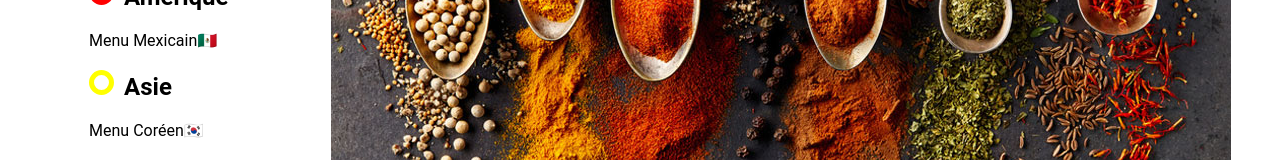
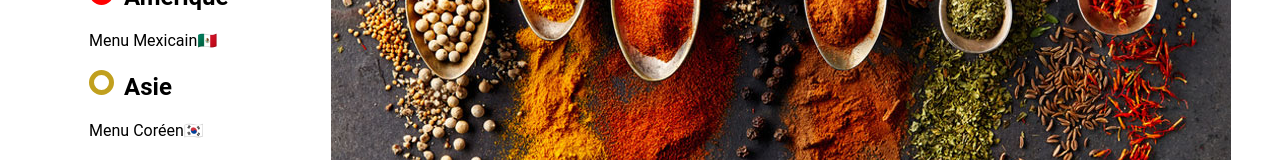
Before and after one commit to WildCodeSchool-2024-02/JS-lyon-0224-P3-globalmeals, a React (Vite) app in the folder client/: page /favoris in a window 1280 px wide. Shown: the part 1212-1372 px from the top of the page. Built offline with nearby package versions, Linux system fonts and the light colour scheme.

Commit message:
favoris.css anneau asie color

```diff
--- a/client/src/components/favoris/favoris.css
+++ b/client/src/components/favoris/favoris.css
@@ -33,7 +33,7 @@
   display: inline-block;
   width: 15px;
   height: 15px;
-  border: 5px solid yellow;
+  border: 5px solid rgb(193, 160, 30);
   border-radius: 50%;
   background-color: transparent;
   margin-right: 10px;
```
